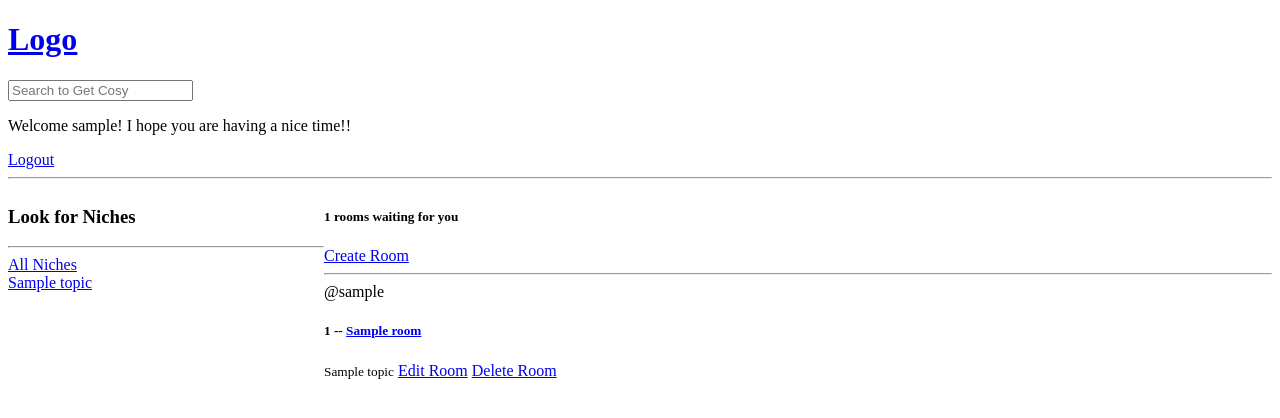
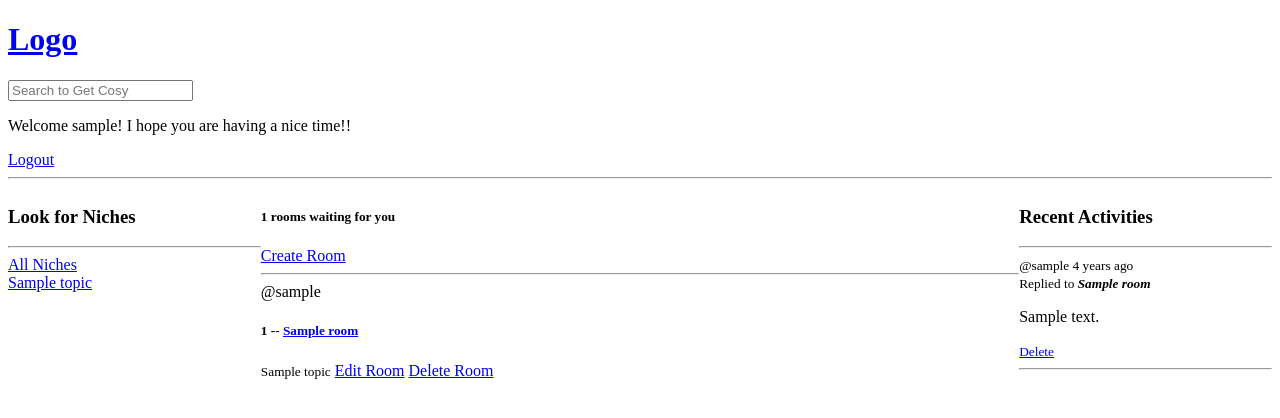
Before and after one commit to arindam-sahoo/Community-WebApp, a Django app: page / in a window 1280 px wide. Shown: the top 418 px of the page. Run offline with Django 5.2, Linux system fonts and the light colour scheme; a user stored in the database is signed in; tables that the repository leaves empty hold one stand-in row (values such as "Sample post").

Commit message:
Recent Activities Functionality Added

```diff
--- a/backend/api/models.py
+++ b/backend/api/models.py
@@ -30,5 +30,8 @@ class Message(models.Model):
     updated = models.DateTimeField(auto_now = True)
     created = models.DateTimeField(auto_now_add = True)
 
+    class Meta:
+        ordering = ['-updated', '-created']
+
     def __str__(self):
         return self.body[:30]
--- /dev/null
+++ b/backend/api/templates/api/activity.html
@@ -0,0 +1,14 @@
+<h3>Recent Activities</h3>
+<hr/>
+{% for message in room_messages %}
+    <div>
+        <small>@{{ message.user }}    {{ message.created|timesince }} ago</small>
+        <br/>
+        <small>Replied to <em><b>{{ message.room }}</b></em></small>
+        <p>{{ message.body }}</p>
+        {% if request.user == message.user %}
+            <small><a href="{% url 'delete-message' message.id %}">Delete</a></small>
+        {% endif %}
+        <hr/>
+    </div>
+{% endfor %}
--- /dev/null
+++ b/backend/api/templates/api/feed.html
@@ -0,0 +1,13 @@
+{%for room in rooms %}
+<div>
+    <hr/>
+    {% comment %} <h5>{{ room.id }} -- <a href="/room/{{ room.id }}">{{ room.name }}</a></h5> {% endcomment %}
+    <span>@{{ room.host.username }}</span>
+    <h5>{{ room.id }} -- <a href="{% url 'room' room.id %}">{{ room.name }}</a></h5>
+    <small>{{ room.topic.name }}</small>
+    {% if request.user == room.host %}
+        <a href="{% url 'update-room' room.id %}">Edit Room</a>
+        <a href="{% url 'delete-room' room.id %}">Delete Room</a>
+    {% endif %}
+</div>
+{% endfor %}
--- a/backend/api/templates/api/home.html
+++ b/backend/api/templates/api/home.html
@@ -4,24 +4,13 @@
     <style>
         .homediv {
             display: grid;
-            grid-template-columns: 1fr 3fr;
+            grid-template-columns: 1fr 3fr 1fr;
         }
     </style>
 
     <div class="homediv">
         <div>
-            <h3>Look for Niches</h3>
-            <hr/>
-
-            <div>
-                <a href="{% url 'homepage' %}">All Niches</a>
-            </div>
-
-            {% for topic in topics %}
-                <div>
-                    <a href="{% url 'homepage' %}?q={{ topic.name }}">{{ topic.name }}</a>
-                </div>
-            {% endfor %}
+            {% include 'api/niches.html' %}
         </div>
 
         <div>
@@ -29,20 +18,12 @@
             <a href="{% url 'create-room' %}">Create Room</a>
 
             <div>
-                {%for room in rooms %}
-                <div>
-                    <hr/>
-                    {% comment %} <h5>{{ room.id }} -- <a href="/room/{{ room.id }}">{{ room.name }}</a></h5> {% endcomment %}
-                    <span>@{{ room.host.username }}</span>
-                    <h5>{{ room.id }} -- <a href="{% url 'room' room.id %}">{{ room.name }}</a></h5>
-                    <small>{{ room.topic.name }}</small>
-                    {% if request.user == room.host %}
-                        <a href="{% url 'update-room' room.id %}">Edit Room</a>
-                        <a href="{% url 'delete-room' room.id %}">Delete Room</a>
-                    {% endif %}
-                </div>
-                {% endfor %}
+                {% include 'api/feed.html' %}
             </div>
+        </div>
+
+        <div>
+            {% include 'api/activity.html' %}
         </div>
     </div>
 {% endblock content %}
--- /dev/null
+++ b/backend/api/templates/api/niches.html
@@ -0,0 +1,12 @@
+<h3>Look for Niches</h3>
+<hr/>
+
+<div>
+    <a href="{% url 'homepage' %}">All Niches</a>
+</div>
+
+{% for topic in topics %}
+    <div>
+        <a href="{% url 'homepage' %}?q={{ topic.name }}">{{ topic.name }}</a>
+    </div>
+{% endfor %}
--- a/backend/api/templates/api/room.html
+++ b/backend/api/templates/api/room.html
@@ -19,12 +19,12 @@
 
                 {% for message in room_messages %}
                     <div>
+                        {% comment %} <small>@{{ message.user }}    {{ message.created|timesince }} ago</small> {% endcomment %}
+                        <small>@{{ message.user }}    {{ message.created }}</small>
+                        <p>{{ message.body }}</p>
                         {% if request.user == message.user %}
                             <a href="{% url 'delete-message' message.id %}">Delete</a>
                         {% endif %}
-                        {% comment %} <small>@{{ message.user }}    {{ message.created|timesince }} ago</small> {% endcomment %}
-                        <small>@{{ message.user }}    {{ message.created }}</small>
-                        <p>{{ message.body }}</p>
                         <hr/>
                     </div>
                 {% endfor %}
--- a/backend/api/views.py
+++ b/backend/api/views.py
@@ -65,8 +65,11 @@ def home(request):
         )
     topics = Topic.objects.all()
     room_count = rooms.count()
+    room_messages = Message.objects.filter(
+        Q(room__name__icontains=q)
+        )
 
-    context = {'rooms': rooms, 'topics': topics, 'room_count': room_count}
+    context = {'rooms': rooms, 'topics': topics, 'room_count': room_count, 'room_messages': room_messages}
     return render(request, 'api/home.html', context)
 
 @login_required(login_url='/login')
```
